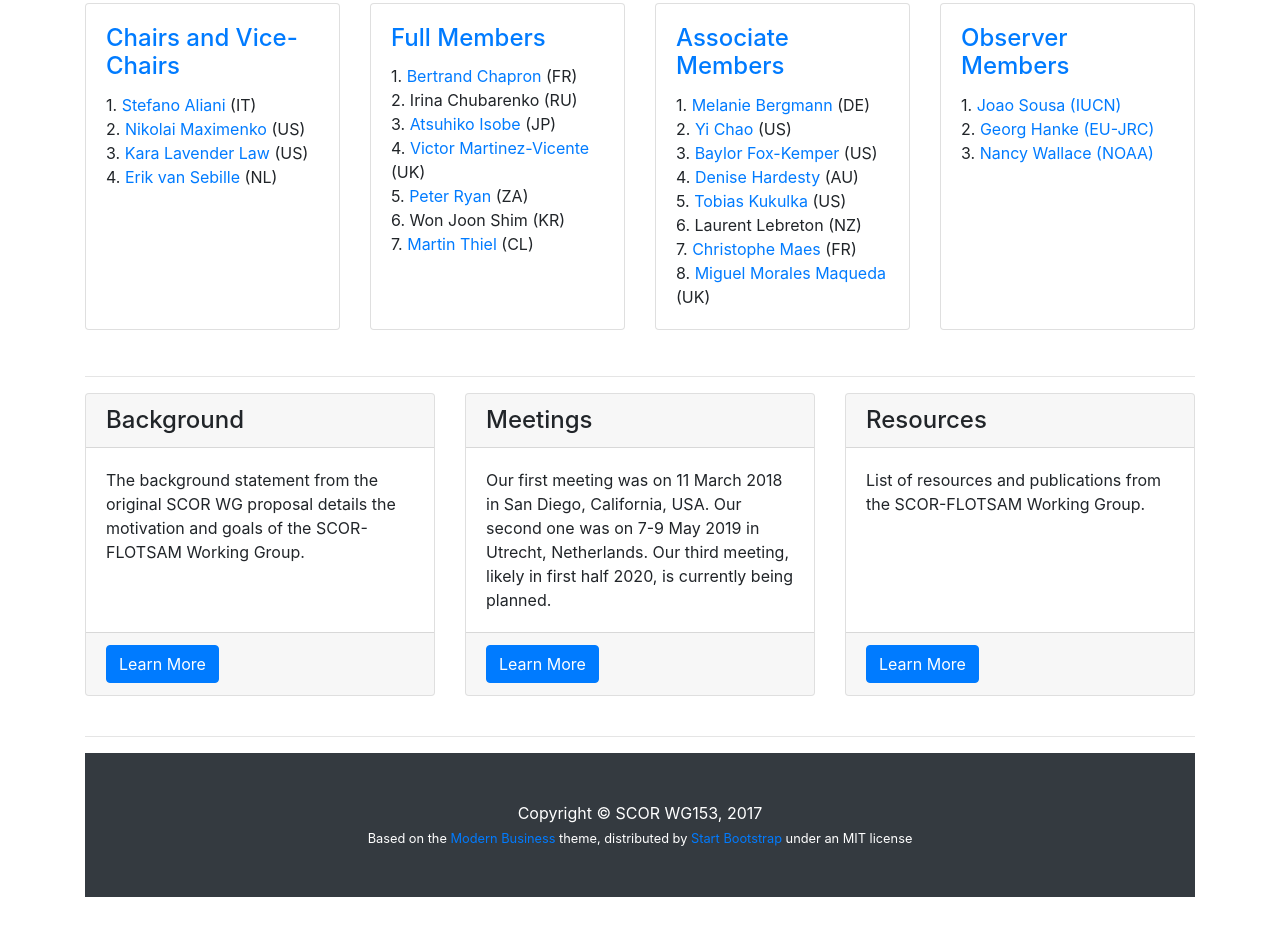
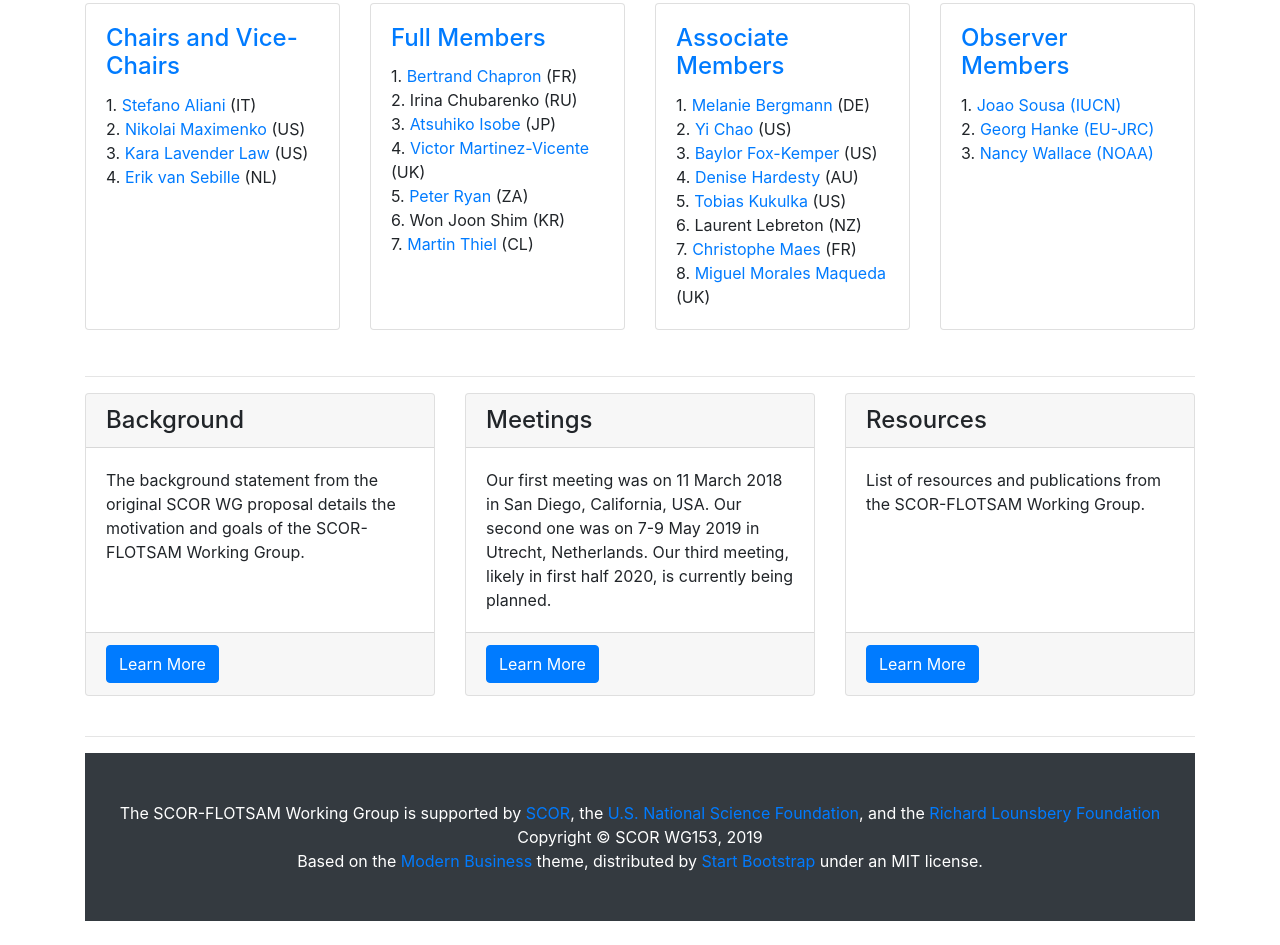
Before and after one commit to SCOR-FLOTSAM/website, a website: page index.html in a window 1280 px wide. Shown: the part 1325-2270 px from the top of the page. Before the commit the page ends 2246 px from the top, so only its background shows below. Drawn offline with Linux system fonts and the light colour scheme.

Commit message:
Adding funding acknowledgements to footers

```diff
--- a/index.html
+++ b/index.html
@@ -307,8 +307,9 @@
     <!-- Footer -->
     <footer class="py-5 bg-dark">
       <div class="container">
-        <p class="m-0 text-center text-white">Copyright &copy; SCOR WG153, 2017<br>
-          <small>Based on the <a href ="https://blackrockdigital.github.io/startbootstrap-modern-business/">Modern Business</a> theme, distributed by <a href="https://startbootstrap.com/template-overviews/modern-business/">Start Bootstrap</a> under an MIT license</small>
+        <p class="m-0 text-center text-white">The SCOR-FLOTSAM Working Group is supported by <a href="https://scor-int.org/">SCOR</a>, the <a href="https://www.nsf.gov/">U.S. National Science Foundation</a>, and the <a href="https://www.rlounsbery.org/">Richard Lounsbery Foundation</a><br>
+          Copyright &copy; SCOR WG153, 2019<br>
+          Based on the <a href ="https://blackrockdigital.github.io/startbootstrap-modern-business/">Modern Business</a> theme, distributed by <a href="https://startbootstrap.com/template-overviews/modern-business/">Start Bootstrap</a> under an MIT license.
         </p>
       </div>
       <!-- /.container -->
```
Also changed, not shown: background.html (+2 -1 lines), meetings.html (+2 -1 lines), resources.html (+2 -1 lines).
